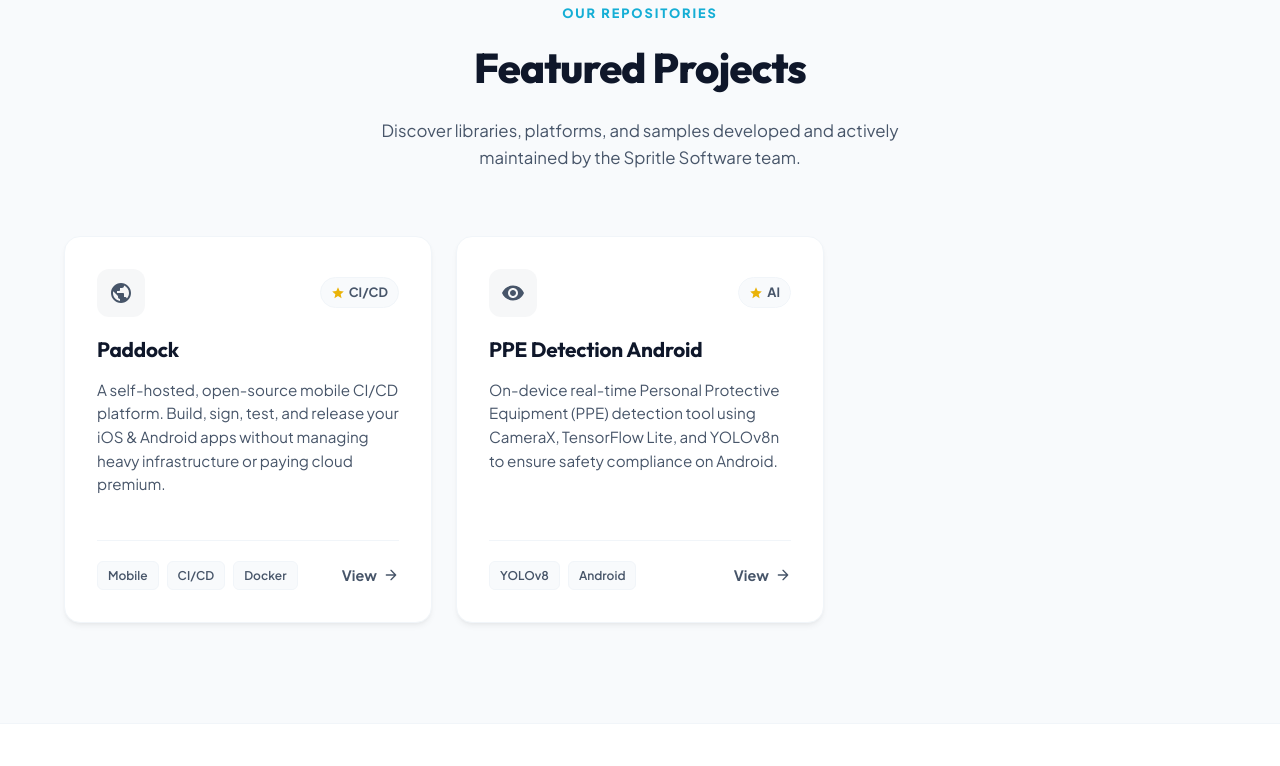
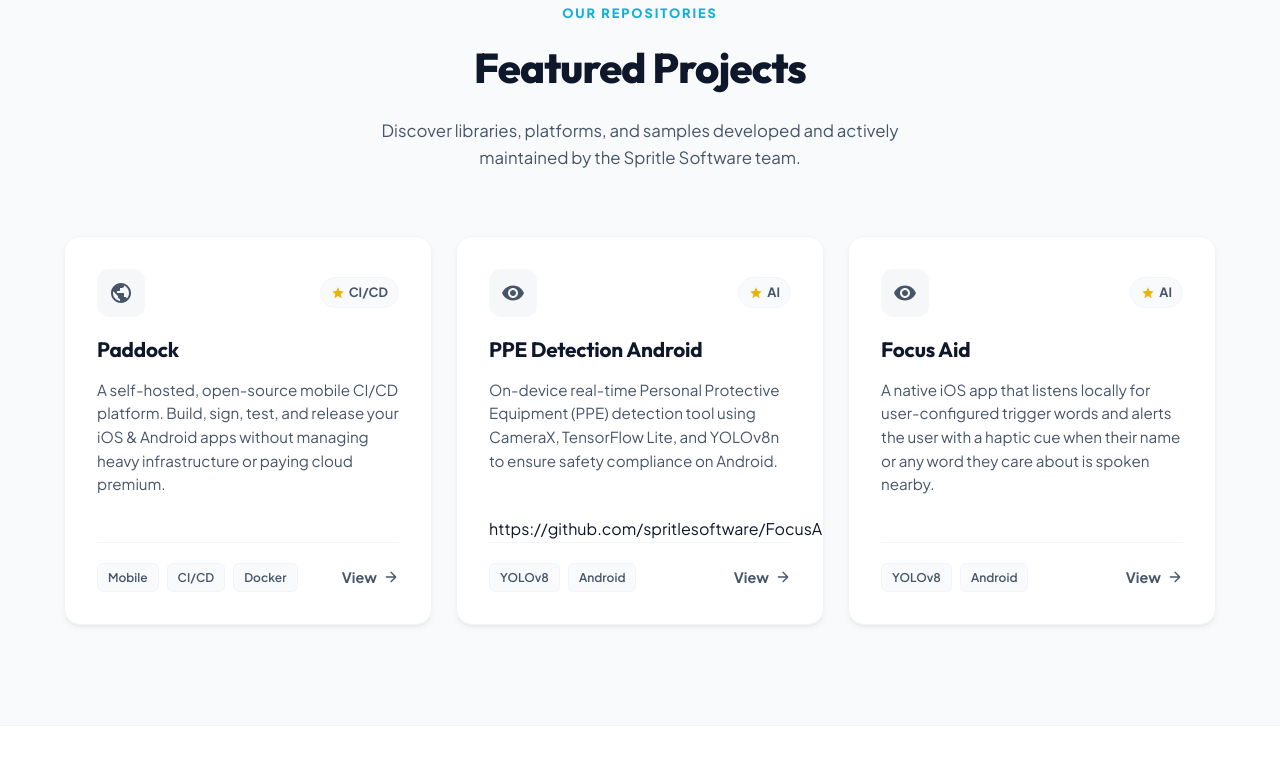
Before and after one commit to spritlesoftware/spritlesoftware.github.io, a plain HTML site: page index.html in a window 1280 px wide. Shown: the part 627-1393 px from the top of the page. Drawn offline with Linux system fonts and the light colour scheme.

Commit message:
Update index.html

```diff
--- a/index.html
+++ b/index.html
@@ -747,6 +747,7 @@
               YOLOv8n to ensure safety compliance on Android.
             </p>
           </div>
+          https://github.com/spritlesoftware/FocusAid
           <div class="card-footer">
             <div class="tech-tags">
               <span class="tech-tag">YOLOv8</span>
@@ -754,6 +755,46 @@
               <!-- <span class="tech-tag">TFLite</span> -->
             </div>
             <a class="link-view-repo" href="https://github.com/spritlesoftware/ppe-detection-android" target="_blank"
+              rel="noopener noreferrer">
+              <span>View</span>
+              <svg viewBox="0 0 24 24" xmlns="http://www.w3.org/2000/svg">
+                <path d="M5 12h14M12 5l7 7-7 7" stroke="currentColor" stroke-width="2" stroke-linecap="round"
+                  stroke-linejoin="round" fill="none" />
+              </svg>
+            </a>
+          </div>
+        </div>
+
+        <!-- Project 2: Focus Aid -->
+        <div class="project-card">
+          <div class="card-top">
+            <div class="card-header">
+              <div class="project-icon-wrapper" aria-label="AI Camera Icon">
+                <!-- Eye / Vision Icon -->
+                <svg viewBox="0 0 24 24" xmlns="http://www.w3.org/2000/svg">
+                  <path
+                    d="M12 4.5C7 4.5 2.73 7.61 1 12c1.73 4.39 6 7.5 11 7.5s9.27-3.11 11-7.5c-1.73-4.39-6-7.5-11-7.5zM12 17c-2.76 0-5-2.24-5-5s2.24-5 5-5 5 2.24 5 5-2.24 5-5 5zm0-8c-1.66 0-3 1.34-3 3s1.34 3 3 3 3-1.34 3-3-1.34-3-3-3z" />
+                </svg>
+              </div>
+              <div class="github-stats">
+                <svg viewBox="0 0 24 24" xmlns="http://www.w3.org/2000/svg">
+                  <path d="M12 17.27L18.18 21l-1.64-7.03L22 9.24l-7.19-.61L12 2 9.19 8.63 2 9.24l5.46 4.73L5.82 21z" />
+                </svg>
+                <span>AI</span>
+              </div>
+            </div>
+            <h3 class="project-title">Focus Aid</h3>
+            <p class="project-description">
+              A native iOS app that listens locally for user-configured trigger words and alerts the user with a haptic cue when their name or any word they care about is spoken nearby.
+            </p>
+          </div>
+          <div class="card-footer">
+            <div class="tech-tags">
+              <span class="tech-tag">YOLOv8</span>
+              <span class="tech-tag">Android</span>
+              <!-- <span class="tech-tag">TFLite</span> -->
+            </div>
+            <a class="link-view-repo" href="          https://github.com/spritlesoftware/FocusAid" target="_blank"
               rel="noopener noreferrer">
               <span>View</span>
               <svg viewBox="0 0 24 24" xmlns="http://www.w3.org/2000/svg">
```
